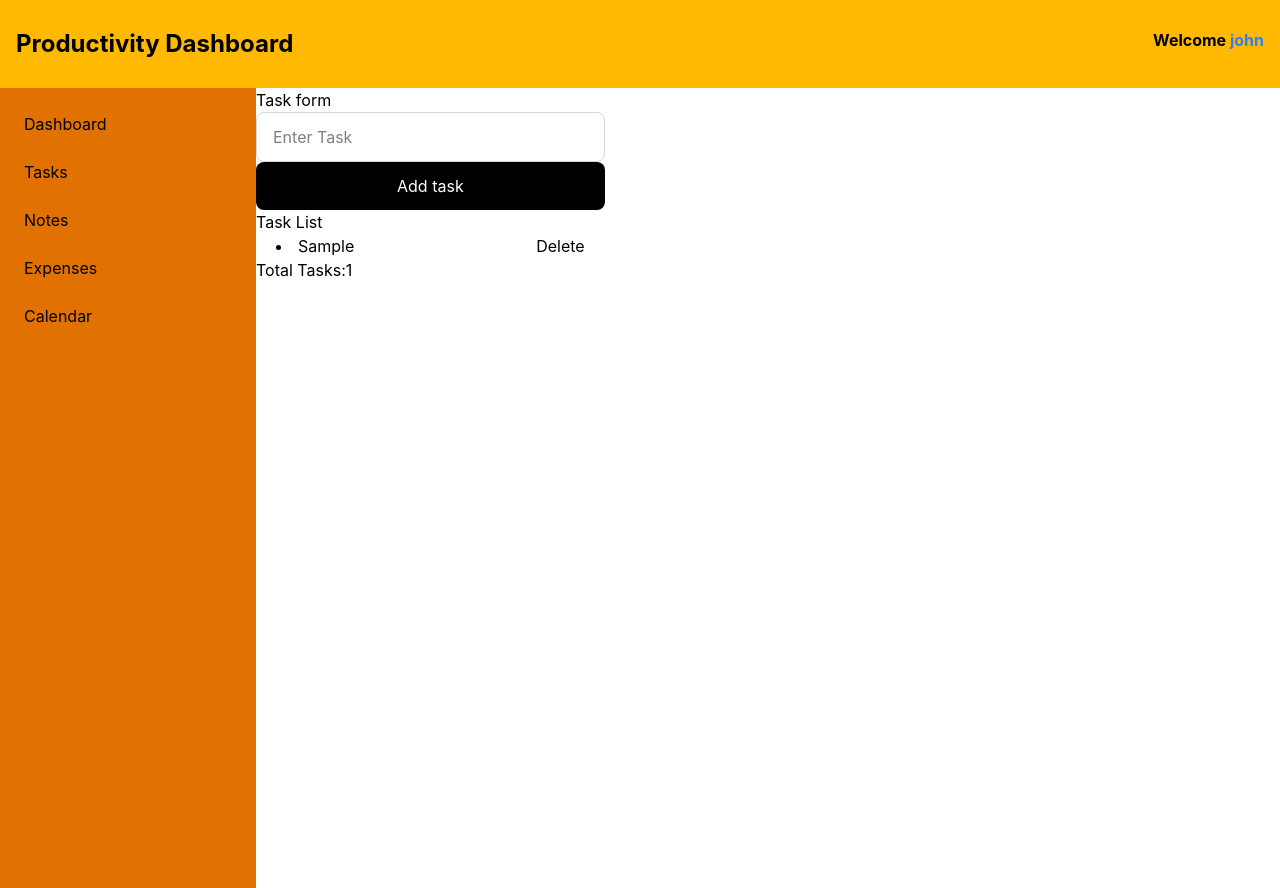
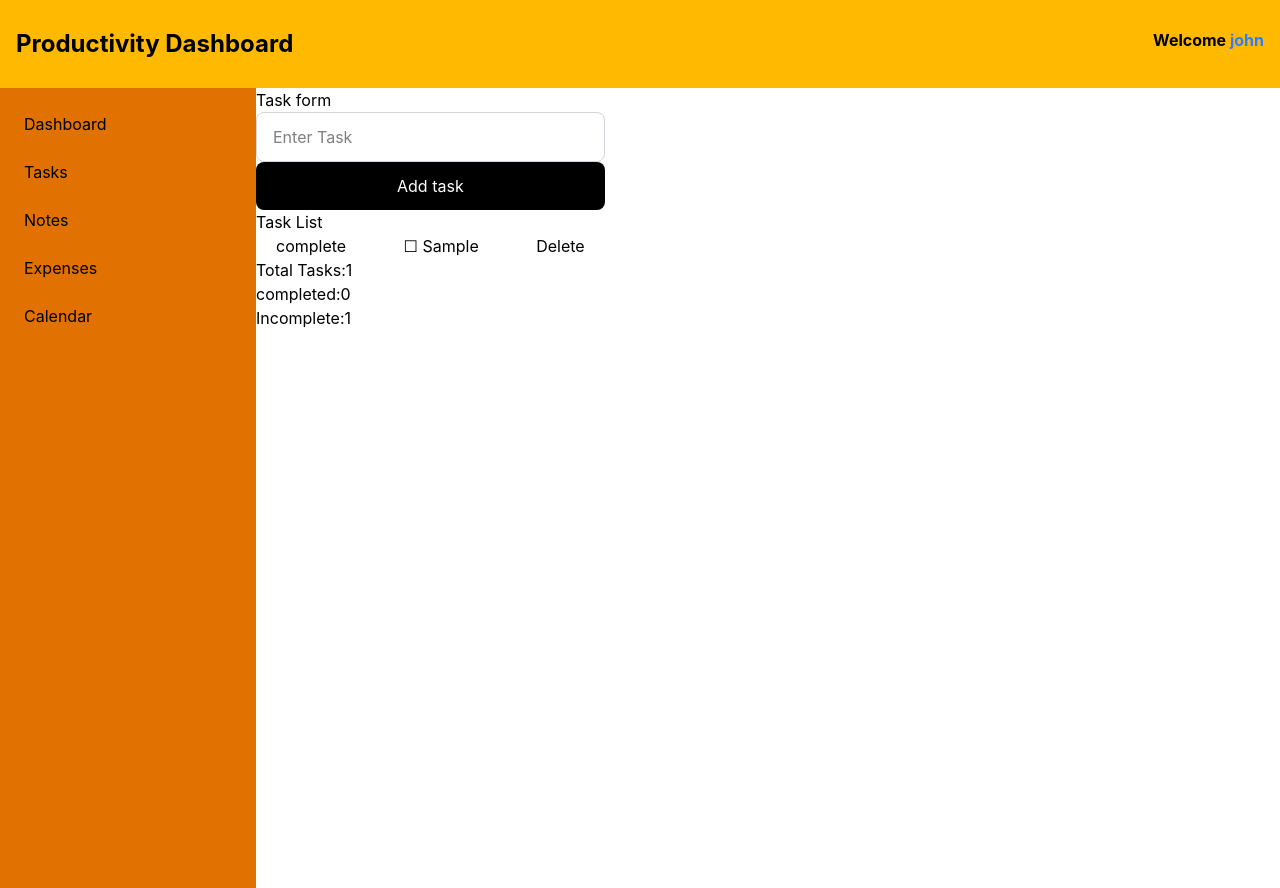
Before and after one commit to ADISHAR2005/productivitydashboard, a React (Vite) app: page /tasks in a window 1280 px wide. Both pictures are taken after typing "Sample" into the empty fields and a click on the button "Add task". Built offline with nearby package versions, Linux system fonts and the light colour scheme.

Commit message:
Implemented task completion feature

```diff
--- a/src/pages/Tasks.jsx
+++ b/src/pages/Tasks.jsx
@@ -31,7 +31,12 @@ export const Tasks = () => {
         e.preventDefault();
         if (!task.trim())
             return;
-        setTasks([...tasks, task])
+        setTasks([...tasks,
+        {
+            task,
+            completed: false
+        }
+        ])
         setTask("")
     }
 
@@ -42,6 +47,19 @@ export const Tasks = () => {
             )
         );
     };
+
+    const toggleTask = (indexToToggle) => {
+        setTasks(
+            tasks.map((task, index) =>
+                index === indexToToggle
+                    ? {
+                        ...task,
+                        completed: !task.completed
+                    }
+                    : task
+            )
+        )
+    }
 
     return (
         <div className="min-h-screen">
@@ -72,15 +90,25 @@ export const Tasks = () => {
                                     <div key={index}
                                         className="flex justify-between"
                                     >
+                                        <button onClick={() => toggleTask(index)}>
+                                            complete
+                                        </button>
 
-                                        <li>
-                                            {item}
+                                        <li
+                                         className={item.completed?
+                                            "line-through text-gray-500 list-none"
+                                            : "list-none"
+
+                                        }
+                                        >
+                                            {item.completed ? "☑" : "☐"} {item.task}
                                         </li>
                                         <button
                                             onClick={() => deleteTask(index)}
                                         >
                                             Delete
                                         </button>
+
 
                                     </div>
                                 ))
@@ -89,7 +117,11 @@ export const Tasks = () => {
                         </div>
                         <div>
                             <p>Total Tasks:{tasks.length}</p>
+                            <p>completed:{tasks.filter(task=>task.completed).length}</p>
+                            <p>Incomplete:{tasks.filter(task=>!task.completed).length}</p>
                         </div>
+
+
                     </div>
                 </div>
 
```
